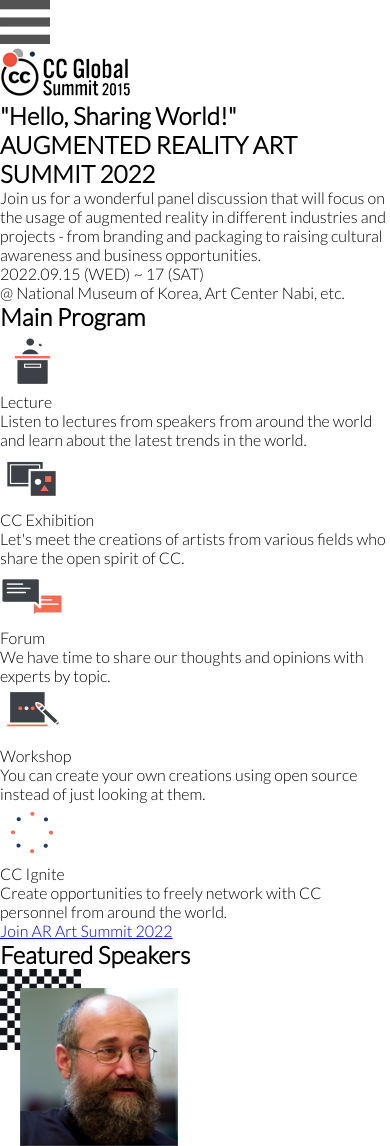
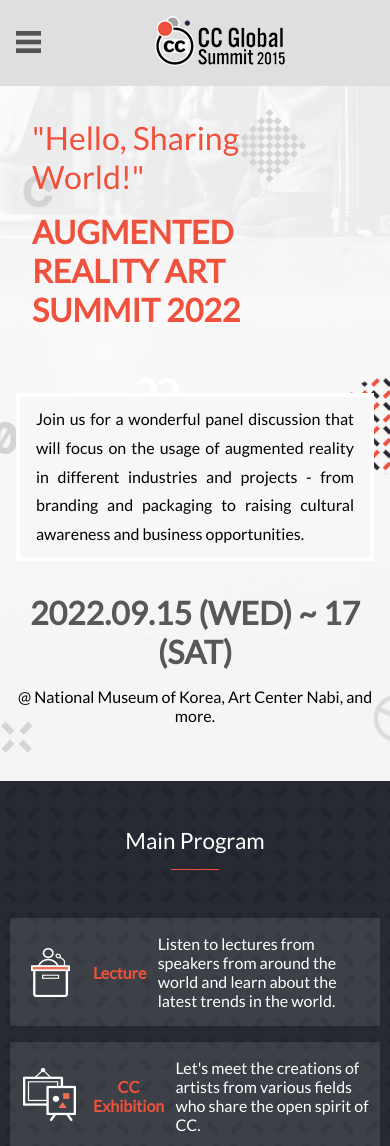
Before and after one commit to julzedz/Conference, a website: page html/index.html in a window 390 px wide. Shown: the top 1146 px of the page. Drawn offline with Linux system fonts and the light colour scheme.

Commit message:
update mobile-first

```diff
--- a/css/style.css
+++ b/css/style.css
@@ -11,6 +11,257 @@
   font-family: 'Lato', sans-serif;
 }
 
+a {
+  text-decoration: none;
+}
+
 .mobile_menu {
   display: none;
 }
+
+.headr {
+  width: 100%;
+  display: flex;
+  justify-content: space-between;
+  align-items: center;
+  background: #e0dfdf;
+  padding: 1em;
+}
+
+#mobile_menu_button img {
+  width: 50%;
+  height: auto;
+}
+
+.mobile-logo-wrap {
+  justify-self: center;
+  width: fit-content;
+  margin: 0 auto;
+  display: flex;
+  justify-content: center;
+}
+
+#intro-sectn {
+  width: 100%;
+  height: auto;
+  background: url(/imgs/mobile_intro_bg.png) no-repeat;
+  background-position: center;
+  background-size: cover;
+}
+
+.intro-sctn-title {
+  font-size: 2em;
+  font-weight: bold;
+  width: 100%;
+  color: #ef513c;
+  padding: 1em 2em 2em 1em;
+}
+
+#intro-sctn-span {
+  font-size: 1em;
+  display: block;
+  color: #ef513c;
+  font-weight: 200;
+  margin-bottom: .5em;
+}
+
+.intro-msg {
+  text-align: justify;
+  background: #f7f7f8;
+  width: calc(100% - 2em);
+  height: auto;
+  border: .25em solid #fff;
+  margin: 0 1em 1em 1em;
+}
+
+.intro-msg p {
+  margin: 0 0.5em 0 0.5em;
+  padding: .5em 0.5em;
+  font-size: 1em;
+  line-height: 1.8em;
+}
+
+.info {
+  padding-bottom: 2.5em;
+}
+
+.dateinfo {
+  width: 90%;
+  font-size: 2em;
+  font-weight: bold;
+  text-align: center;
+  color: #575757;
+  margin: 1em auto .5em auto;
+  font-family: Verdana, Geneva, Tahoma, sans-serif;
+}
+
+.venueinfo {
+  width: 95%;
+  text-align: center;
+  margin: 0 auto 1em auto;
+}
+
+#main-program {
+  width: 100%;
+  height: auto;
+  background: #272a32;
+  background-image: url(/imgs/pattern_bg.png);
+  background-repeat: repeat;
+  padding-bottom: 1em;
+}
+
+#program-header {
+  width: 100%;
+  margin: 0 auto;
+  padding: 1.5em 1em 1em 1em;
+}
+
+#program-title {
+  margin: 0 auto;
+  padding: 1em 1em 0 1em;
+  text-align: center;
+  color: #fff;
+  font-weight: lighter;
+  font-size: 1.4em;
+}
+
+
+.orange-bar {
+  width: 3em;
+  margin: 0 auto 2em;
+  height: 1em;
+  border-bottom: 1px solid #ef513c;
+}
+
+.program-list {
+  display: flex;
+  flex-direction: column;
+  gap: 1em;
+}
+
+.program-item {
+  display: flex;
+  justify-content: center;
+  align-items: center;
+  gap: .5em;
+  width: 95%;
+  margin: 0 auto;
+  padding: 1em 0.5em 1em 0.5em;
+  text-align: left;
+  background: #ffffff1a;
+}
+
+.program-sub {
+  width: 25%;
+  color: #ef513c;
+  font-weight: bolder;
+  padding: 0 .2em;
+  align-self: center;
+  justify-self: center;
+  text-align: center;
+}
+
+.program-desc {
+  color: #fff;
+  font-weight: lighter;
+  font-size: 1em;
+}
+
+.view-full-program {
+  width: fit-content;
+  margin: 2em auto;
+  padding: 2em;
+  background: #ef513c;
+
+}
+
+.view-full-program a {
+  padding: 2em;
+  text-decoration: none;
+  color: #fff;
+  margin: 0 auto;
+}
+
+#speakers-header {
+  width: 100%;
+  margin: 0 auto;
+  padding: 2em 1em 1em 1em;
+}
+
+#speakers-title {
+  margin: 0 auto;
+  padding: 1em 1em 0 1em;
+  text-align: center;
+  color: #161616;
+  font-weight: lighter;
+  font-size: 1.4em;
+}
+
+.speakers-list {
+  display: flex;
+  flex-direction: column;
+  gap: 2em;
+  padding: 0 .5em 3em .5em;
+  margin-bottom: 1em;
+}
+
+.speaker {
+  display: flex;
+  gap: 2em;
+  margin: 0 auto;
+  padding: 1em;
+  width: 100%;
+}
+
+.speaker-info-wrap {
+  display: flex;
+  flex-direction: column;
+  justify-content: center;
+  gap: .5em;
+  width: 60%;
+}
+
+.speaker-img {
+  display: flex;
+  justify-content: center;
+  align-items: center;
+  width: 40%;
+}
+
+.speaker-img img {
+  width: 100%;
+  height: auto;
+  object-fit: contain;
+}
+
+.eng-name {
+  font-size: 1.1em;
+  font-weight: 600;
+}
+
+.position {
+  color: #ff4f38;
+  font-size: .9em;
+  font-style: italic;
+}
+
+.bio {
+  font-size: .9em;
+  line-height: 1.8em;
+  height: auto;
+}
+
+#more-speakers {
+  width: 95%;
+  border: 1px solid #c7c4c4;
+  padding: .7em;
+  margin:0 auto 2em auto;
+  text-align: center;
+  border-radius: 3px;
+}
+
+#more-speakers a {
+  color: #161616;
+  text-align: center;
+  font-size: .8em;
+}
--- a/html/index.html
+++ b/html/index.html
@@ -8,11 +8,11 @@
   <link rel="stylesheet" href="/css/style.css">
   <link rel="preconnect" href="https://fonts.googleapis.com">
 <link rel="preconnect" href="https://fonts.gstatic.com" crossorigin>
-<link href="https://fonts.googleapis.com/css2?family=Lato:wght@300&display=swap" rel="stylesheet">
+<link href="https://fonts.googleapis.com/css2?family=Lato:&display=swap" rel="stylesheet">
 </head>
 <body>
   <header class="headr">
-    <nav>
+    <nav class="nav-class">
       <div class="mobile_menu_btn">
         <a href="" id="mobile_menu_button">
           <img src="/imgs/mobile_menu_btn.png" alt="hamburger menu">
@@ -35,8 +35,8 @@
       </ul>
     </nav>
     <div class="mobile-logo-wrap">
-      <a href="#">
-        <img src="/imgs/logo.png" alt="CC Global Summit 2015">
+      <a id="headr-logo" href="#">
+        <img  src="/imgs/logo.png" alt="CC Global Summit 2015">
       </a>
     </div>
   </header>
@@ -44,7 +44,7 @@
     <section id="intro-sectn">
       <header class="intro-sctn-header">
         <h1 class="intro-sctn-title">
-          <span class="intro-sctn-span">"Hello, Sharing World!"</span>
+          <span id="intro-sctn-span">"Hello, Sharing World!"</span>
           AUGMENTED REALITY ART SUMMIT 2022
         </h1>
       </header>
@@ -56,7 +56,7 @@
           <p>2022.09.15 (WED) ~ 17 (SAT)</p>
         </div>
         <div class="venueinfo">
-          <p>@ National Museum of Korea, Art Center Nabi, etc.</p>
+          <p>@ National Museum of Korea, Art Center Nabi, and more.</p>
         </div>
       </div>
     </section>
@@ -137,6 +137,7 @@
             <div class="speaker-img">
               <img src="/imgs/speaker_01.png" alt="yochai benkler">
             </div>
+            <div class="speaker-info-wrap">
               <div class="eng-name">
                 <p>Yochai Benkler</p>
               </div>
@@ -146,11 +147,13 @@
               <div class="bio">
                 <p>Benkler studies commons-based peer production, and published his seminal book The Wealth of Networks in 2006.</p>
               </div>
+            </div>
           </li>
           <li class="speaker">
             <div class="speaker-img">
               <img src="/imgs/speaker_03.png" alt="Sohyeong Noh">
             </div>
+            <div class="speaker-info-wrap">
               <div class="eng-name">
                 <p>Sohyeong Noh</p>
               </div>
@@ -160,10 +163,11 @@
               <div class="bio">
                 <p>As the main venue for the new media art production in Korea, Nabi promotes cross-disciplinary collaboration among science technology, humanities, and the arts.</p>
               </div>
+            </div>
           </li>
         </ul>
       </div>
-      <div>
+      <div id="more-speakers">
         <a href="#">MORE</a>
       </div>
     </section>
```
Also changed, not shown: imgs/pattern_bg.png (added). Lines whose indentation alone changed are shown as unchanged.
